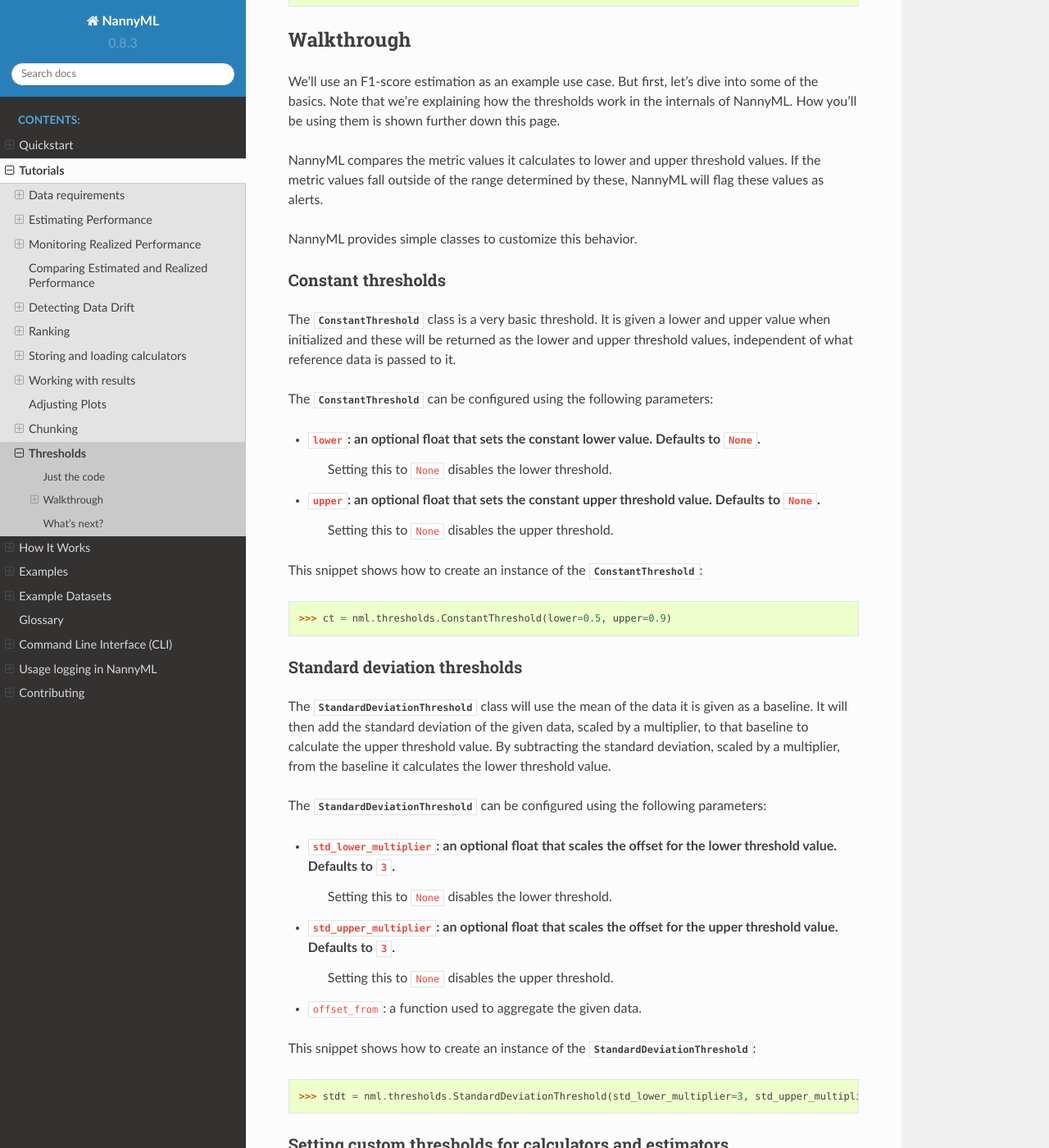
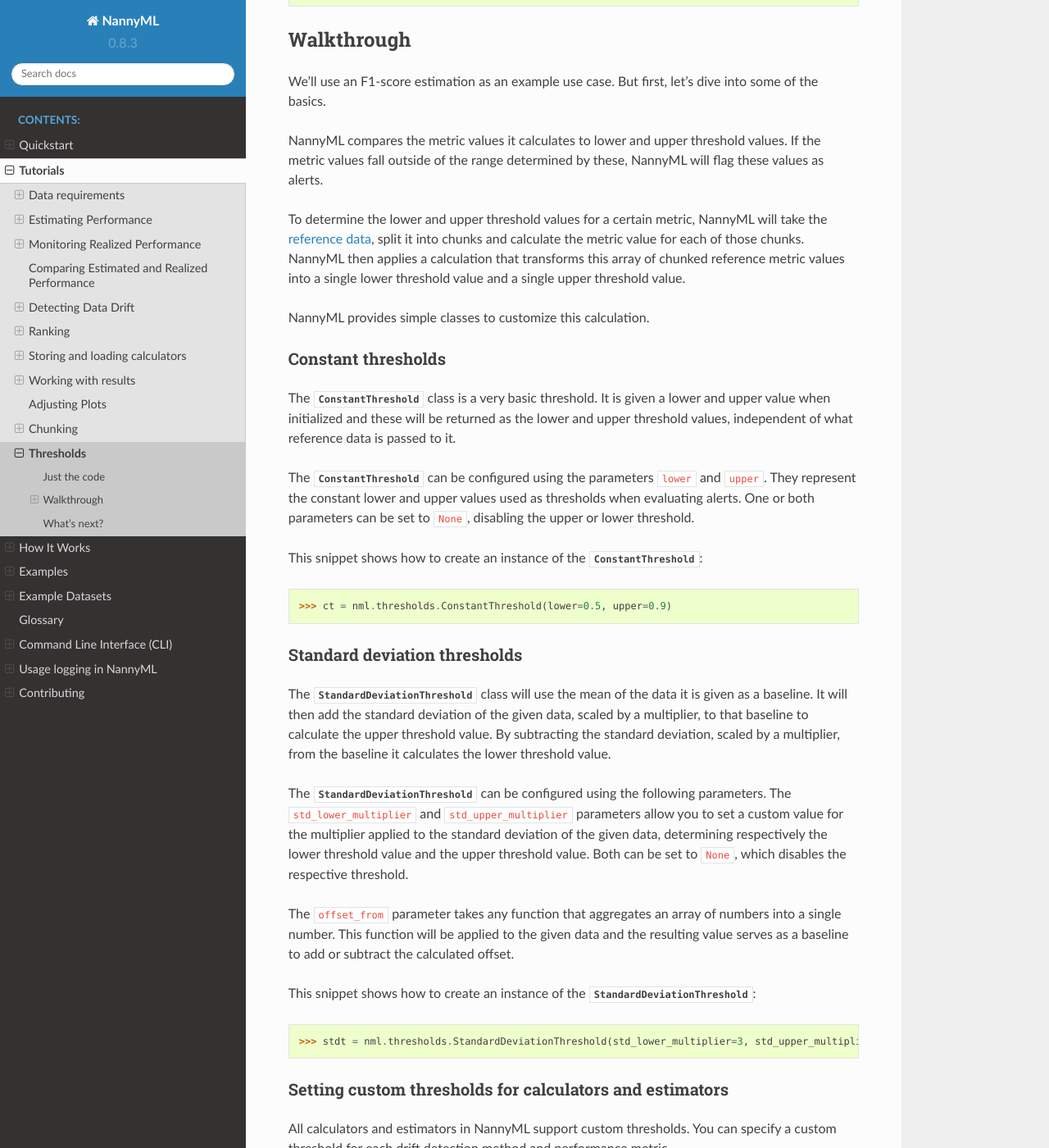
Before and after one commit to NannyML/nannyml, a Sphinx documentation site: the page built from docs/tutorials/thresholds.rst, in a window 1280 px wide and 1400 px high, scrolled down 966 px. Shown: the whole window at 82% size. Built offline with Sphinx 7.4.7 and the Read the Docs theme 2.0.0, drawn with Linux system fonts in a browser that asks for light colours; pages that are not in the unit, such as notebooks, are missing from menus; some of the changed text lies outside the part shown.

Commit message:
Some small rewrites in tutorial
Signed-off-by: Niels Nuyttens <niels@nannyml.com>

```diff
--- a/docs/tutorials/thresholds.rst
+++ b/docs/tutorials/thresholds.rst
@@ -19,14 +19,17 @@
 Walkthrough
 ===========
 
-We'll use an F1-score estimation as an example use case.
-But first, let's dive into some of the basics. Note that we're explaining how the thresholds work in the internals of
-NannyML. How you'll be using them is shown further down this page.
+We'll use an F1-score estimation as an example use case. But first, let's dive into some of the basics.
 
 NannyML compares the metric values it calculates to lower and upper threshold values. If the metric values fall
 outside of the range determined by these, NannyML will flag these values as alerts.
 
-NannyML provides simple classes to customize this behavior.
+To determine the lower and upper threshold values for a certain metric, NannyML will take the
+:ref:`reference data <data-drift-periods>`, split it into chunks and calculate the metric value for each of those chunks.
+NannyML then applies a calculation that transforms this array of chunked reference metric values into a single
+lower threshold value and a single upper threshold value.
+
+NannyML provides simple classes to customize this calculation.
 
 Constant thresholds
 -------------------
@@ -35,12 +38,9 @@
 when initialized and these will be returned as the lower and upper threshold values, independent of what reference data
 is passed to it.
 
-The :class:`~nannyml.thresholds.ConstantThreshold` can be configured using the following parameters:
-
-- ``lower``: an optional float that sets the constant lower value. Defaults to ``None``.
-                            Setting this to ``None`` disables the lower threshold.
-- ``upper``: an optional float that sets the constant upper threshold value. Defaults to ``None``.
-                            Setting this to ``None`` disables the upper threshold.
+The :class:`~nannyml.thresholds.ConstantThreshold` can be configured using the parameters ``lower`` and ``upper``.
+They represent the constant lower and upper values used as thresholds when evaluating alerts.
+One or both parameters can be set to ``None``, disabling the upper or lower threshold.
 
 This snippet shows how to create an instance of the :class:`~nannyml.thresholds.ConstantThreshold`:
 
@@ -58,13 +58,13 @@
 calculate the upper threshold value. By subtracting the standard deviation, scaled by a multiplier, from the baseline
 it calculates the lower threshold value.
 
-The :class:`~nannyml.thresholds.StandardDeviationThreshold` can be configured using the following parameters:
+The :class:`~nannyml.thresholds.StandardDeviationThreshold` can be configured using the following parameters.
+The ``std_lower_multiplier`` and ``std_upper_multiplier`` parameters allow you to set a custom value for the multiplier
+applied to the standard deviation of the given data, determining respectively the lower threshold value and the
+upper threshold value. Both can be set to ``None``, which disables the respective threshold.
 
-- ``std_lower_multiplier``: an optional float that scales the offset for the lower threshold value. Defaults to ``3``.
-                            Setting this to ``None`` disables the lower threshold.
-- ``std_upper_multiplier``: an optional float that scales the offset for the upper threshold value. Defaults to ``3``.
-                            Setting this to ``None`` disables the upper threshold.
-- ``offset_from``: a function used to aggregate the given data.
+The ``offset_from`` parameter takes any function that aggregates an array of numbers into a single number. This function
+will be applied to the given data and the resulting value serves as a baseline to add or subtract the calculated offset.
 
 This snippet shows how to create an instance of the :class:`~nannyml.thresholds.StandardDeviationThreshold`:
 
@@ -104,7 +104,7 @@
     :cell: 5
 
 Next we'll set up the CBPE estimator. Note that we're not providing any threshold specifications for now.
-Let's check out the defaults:
+Let's check out the default value for the **f1** metric:
 
 .. nbimport::
     :path: ./example_notebooks/Tutorial - Thresholds.ipynb
```
Also changed, not shown: docs/_static/tutorials/thresholds/est_f1_default_thresholds.svg, docs/_static/tutorials/thresholds/est_f1_inverted_thresholds.svg.
